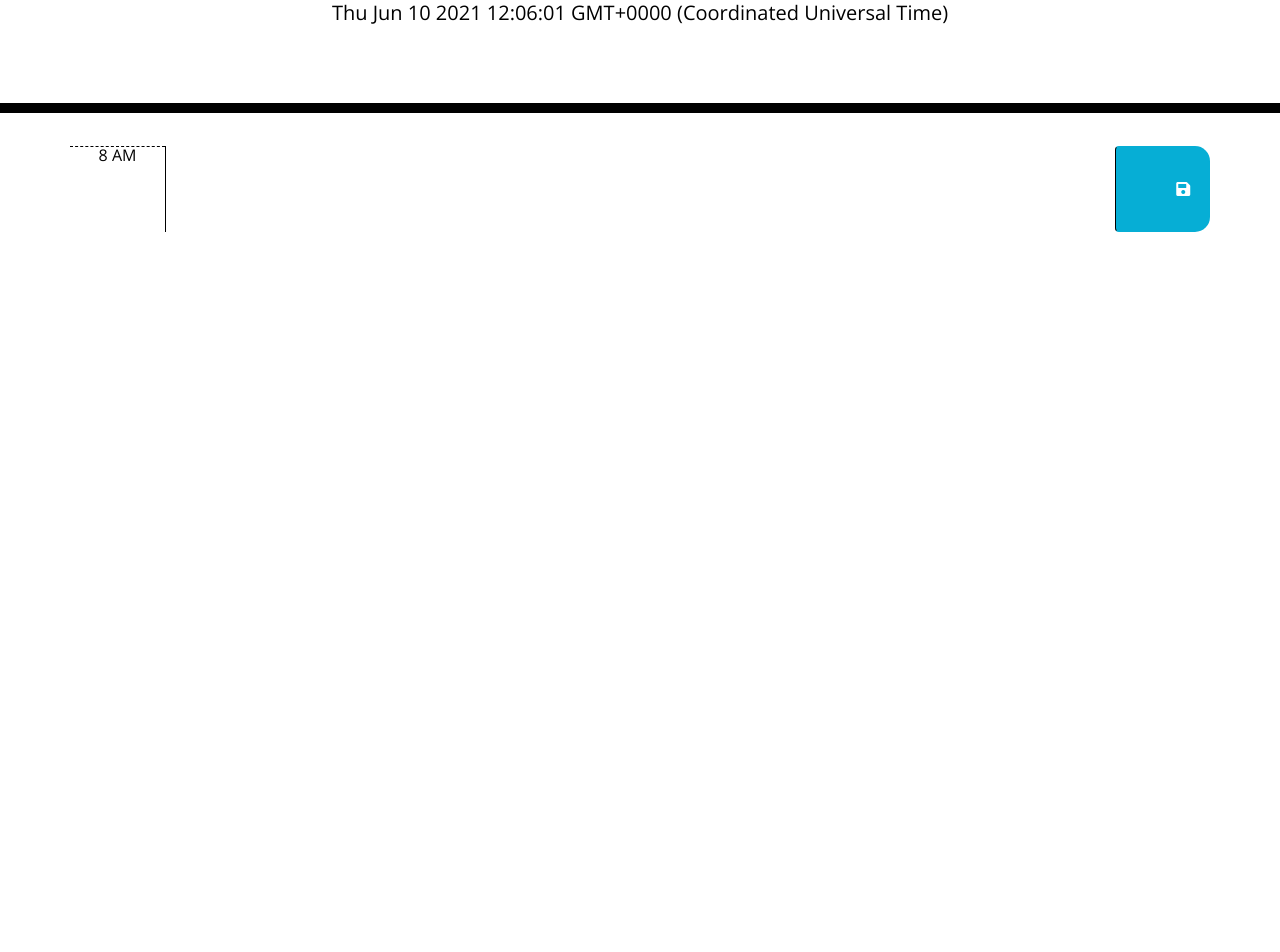
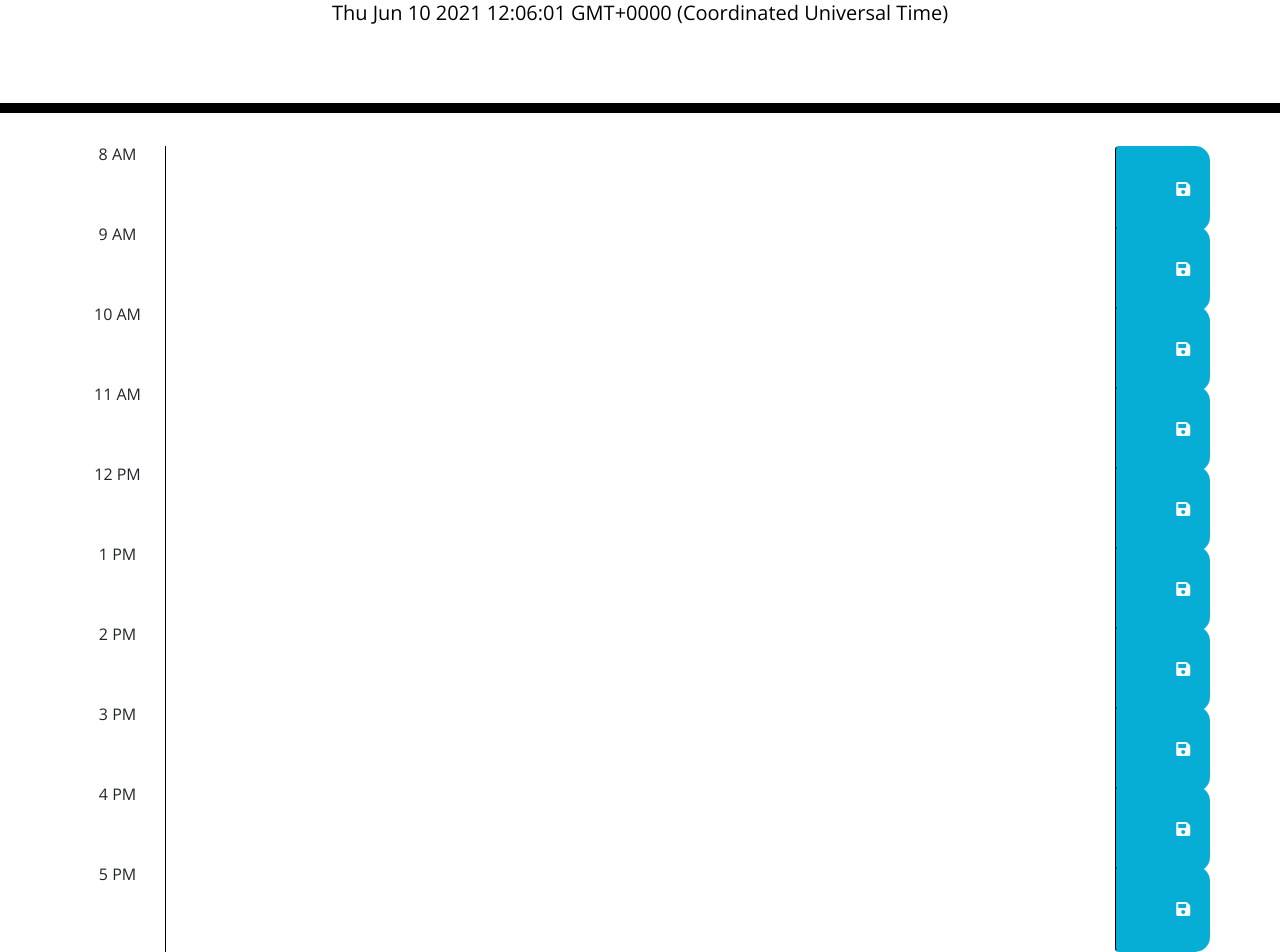
Before and after one commit to Bullbotbam/work-day, a plain HTML site: page index.html in a window 1280 px wide. Shown: the part 191-1143 px from the top of the page. Before the commit the page ends 800 px from the top, so only its background shows below. Drawn offline with nearby package versions, Linux system fonts and the light colour scheme.

Commit message:
adding multiple div to container

```diff
--- a/develop/script.js
+++ b/develop/script.js
@@ -2,3 +2,21 @@ var today = new Date();
 // var date =
 //   today.getFullYear() + "-" + (today.getMonth() + 1) + "-" + today.getDay();
 document.getElementById("currentDay").innerHTML = today;
+$(document).ready(function () {
+  // variables to create hour div and childElements
+  const body = document.body;
+  const divHour = document.querySelector("#hour1");
+  const divTime = document.querySelector("time");
+  const inputNote = document.querySelector("description");
+  const saveBtn = document.querySelector("saveBtn");
+
+  // function fillArray(value, len) {
+  //     var arr = [];
+  //     for (var i = 0; i < len; i++) {
+  //       arr.push(value);
+  //     }
+  //     return arr;
+  //   }
+
+  $("#container").append(divHour, divTime, inputNote, saveBtn);
+});
--- a/index.html
+++ b/index.html
@@ -24,14 +24,77 @@
 
   <body>
     <header class="jumbotron">
-      <h1 class="display-3">Work Day Scheduler</h1>
+      <h1 class="display-3" title="Work Day Scheduler">Work Day Scheduler</h1>
       <p class="lead">A simple calendar app for scheduling your work day</p>
       <p id="currentDay" class="lead"></p>
     </header>
     <div class="container">
       <!-- Timeblocks go here -->
       <div id="hour1" class="row time-block">
-        <div class="col-md-1 hour">8 AM</div>
+        <div class="col-md-1 time">8 AM</div>
+        <textarea class="col-md-10 description"> </textarea>
+        <button class="btn saveBtn col-md-1">
+          <i class="fas fa-save"></i>
+        </button>
+      </div>
+      <div id="hour1" class="row time-block">
+        <div class="col-md-1 time">9 AM</div>
+        <textarea class="col-md-10 description"> </textarea>
+        <button class="btn saveBtn col-md-1">
+          <i class="fas fa-save"></i>
+        </button>
+      </div>
+      <div id="hour1" class="row time-block">
+        <div class="col-md-1 time">10 AM</div>
+        <textarea class="col-md-10 description"> </textarea>
+        <button class="btn saveBtn col-md-1">
+          <i class="fas fa-save"></i>
+        </button>
+      </div>
+      <div id="hour1" class="row time-block">
+        <div class="col-md-1 time">11 AM</div>
+        <textarea class="col-md-10 description"> </textarea>
+        <button class="btn saveBtn col-md-1">
+          <i class="fas fa-save"></i>
+        </button>
+      </div>
+      <div id="hour1" class="row time-block">
+        <div class="col-md-1 time">12 PM</div>
+        <textarea class="col-md-10 description"> </textarea>
+        <button class="btn saveBtn col-md-1">
+          <i class="fas fa-save"></i>
+        </button>
+      </div>
+      <div id="hour1" class="row time-block">
+        <div class="col-md-1 time">1 PM</div>
+        <textarea class="col-md-10 description"> </textarea>
+        <button class="btn saveBtn col-md-1">
+          <i class="fas fa-save"></i>
+        </button>
+      </div>
+      <div id="hour1" class="row time-block">
+        <div class="col-md-1 time">2 PM</div>
+        <textarea class="col-md-10 description"> </textarea>
+        <button class="btn saveBtn col-md-1">
+          <i class="fas fa-save"></i>
+        </button>
+      </div>
+      <div id="hour1" class="row time-block">
+        <div class="col-md-1 time">3 PM</div>
+        <textarea class="col-md-10 description"> </textarea>
+        <button class="btn saveBtn col-md-1">
+          <i class="fas fa-save"></i>
+        </button>
+      </div>
+      <div id="hour1" class="row time-block">
+        <div class="col-md-1 time">4 PM</div>
+        <textarea class="col-md-10 description"> </textarea>
+        <button class="btn saveBtn col-md-1">
+          <i class="fas fa-save"></i>
+        </button>
+      </div>
+      <div id="hour1" class="row time-block">
+        <div class="col-md-1 time">5 PM</div>
         <textarea class="col-md-10 description"> </textarea>
         <button class="btn saveBtn col-md-1">
           <i class="fas fa-save"></i>
```
